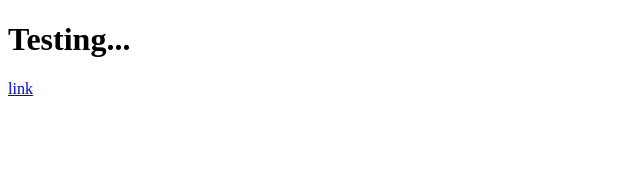
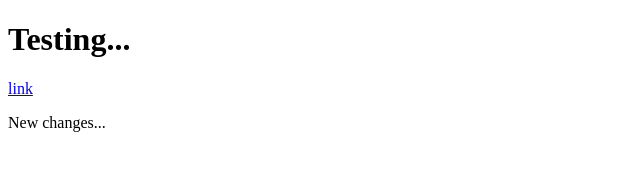
Before and after one commit to Adam-Another/jsproject, a plain HTML site: page index.html in a window 1280 px wide. Shown: the whole page, without its empty margins (0-640 px from the left). Drawn offline with Linux system fonts and the light colour scheme.

Commit message:
new_line

```diff
--- a/index.html
+++ b/index.html
@@ -9,6 +9,7 @@
 <body>
     <h1>Testing...</h1>
     <a href="#">link</a>
+    <p>New changes...</p>
     <script src="js/script.js"></script>
 </body>
 </html>
```
